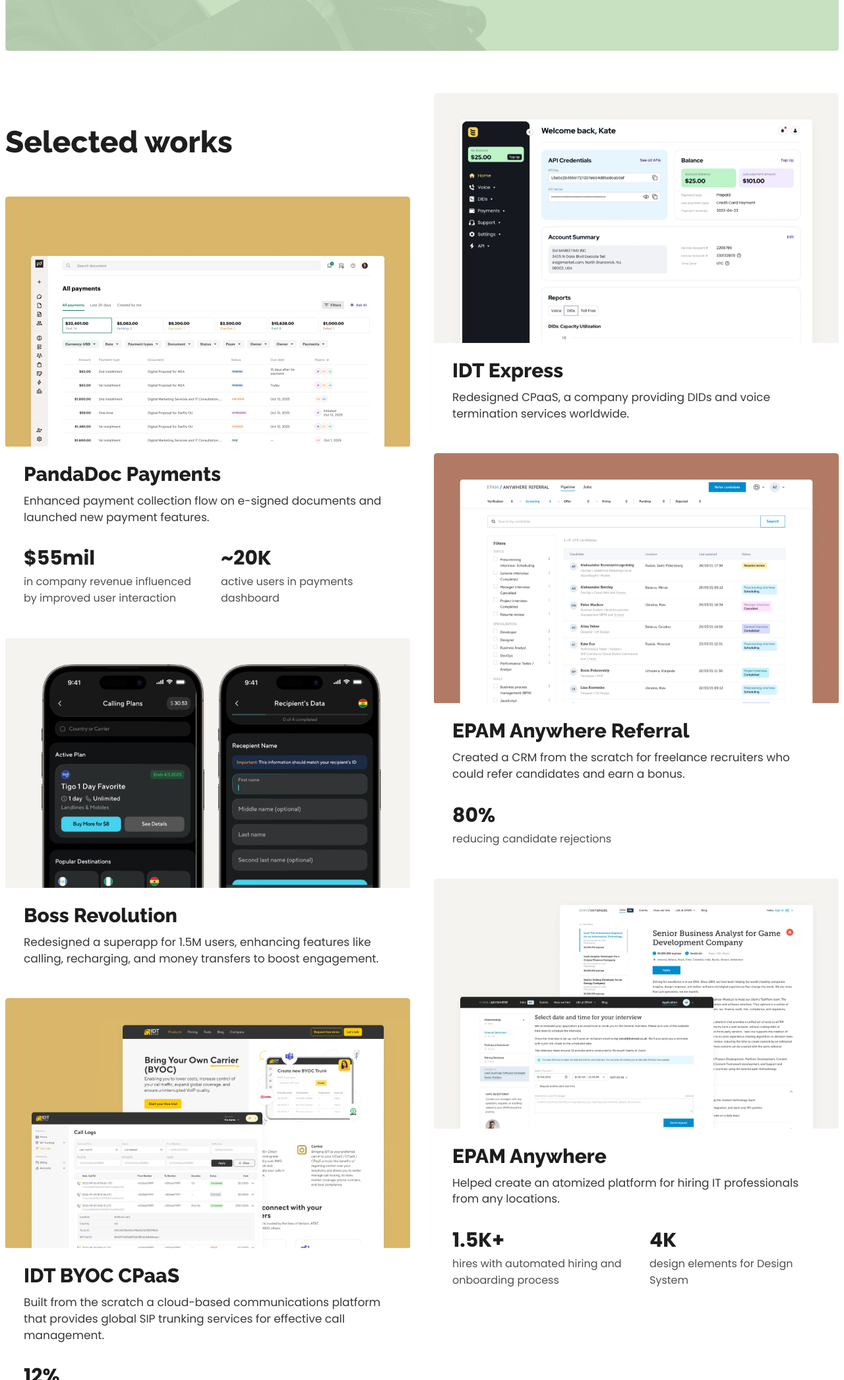
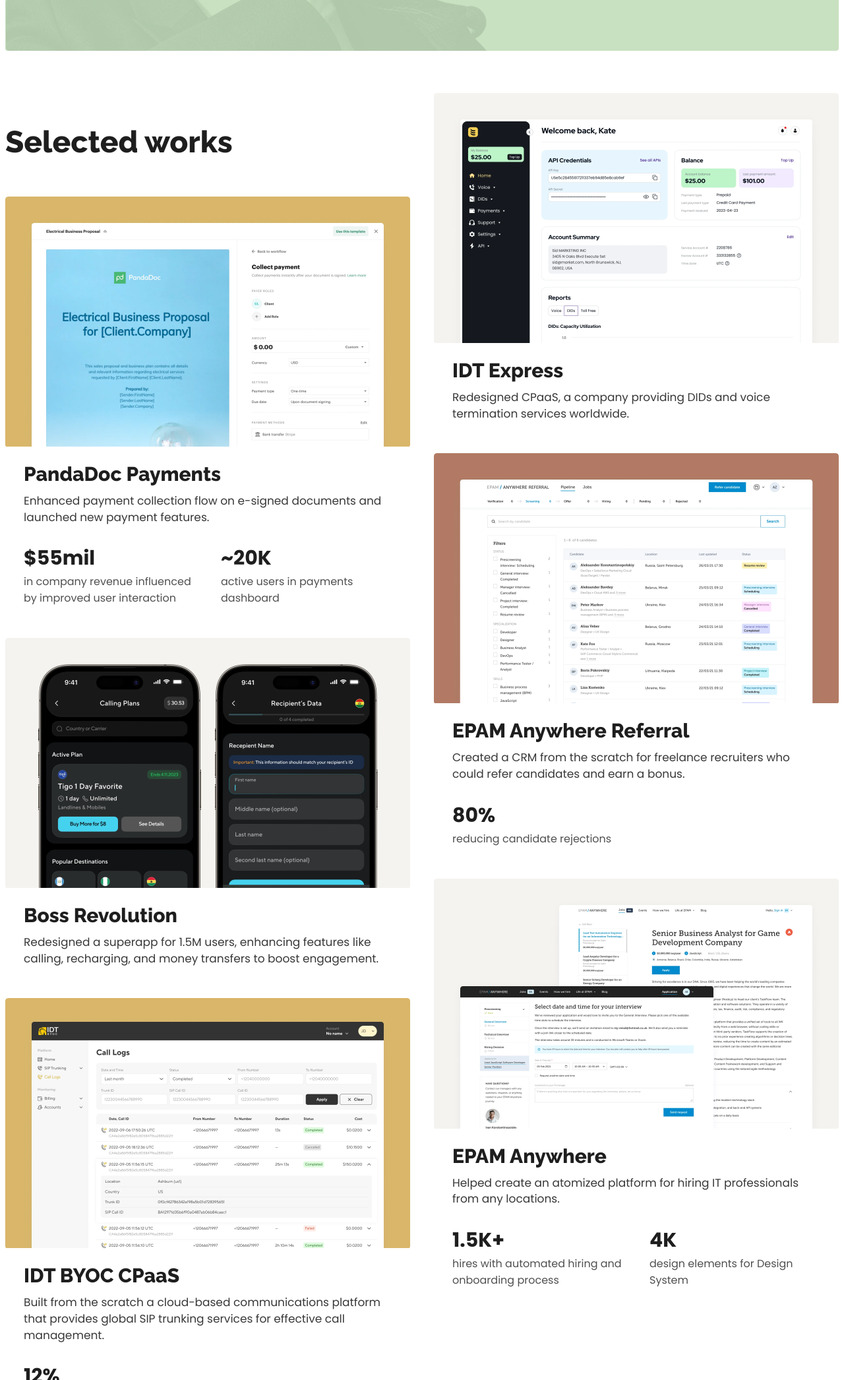
Before and after one commit to zaykaaliena-ctrl/portfolio, a plain HTML site: page index.html in a window 1280 px wide. Shown: the part 629-2721 px from the top of the page at 66% size. Drawn offline with Linux system fonts and the light colour scheme.

Commit message:
Add files via upload

```diff
--- a/index.html
+++ b/index.html
@@ -78,7 +78,7 @@
       <h2 style="margin: 0 0 36px; font-size: 46px; font-weight: 800; letter-spacing: 0px; line-height: 1.15; font-style: normal; font-family: &quot;Raleway&quot;, sans-serif">Selected works</h2>
 
       <a class="work-card" href="pandadoc-payments.html" style="--card: #D9B76A; display: flex; flex-direction: column; gap: 24px; text-decoration: none; color: inherit">
-        <div class="wc-media"><img src="images/home-card-pandadoc-v2.webp" alt="PandaDoc Payments dashboard" style="width: 100%; aspect-ratio: 1.62; object-fit: cover; display: block"></div>
+        <div class="wc-media"><img src="images/card-pandadoc-v3.webp" alt="PandaDoc Payments dashboard" style="width: 100%; aspect-ratio: 1.62; object-fit: cover; display: block"></div>
         <div style="padding: 0 28px; display: flex; flex-direction: column; gap: 10px">
           <h3 style="margin: 0; font-size: 30px; font-weight: 800; line-height: 1.2; letter-spacing: 0px; font-style: normal; font-family: &quot;Raleway&quot;, sans-serif">PandaDoc Payments</h3>
           <p style="margin: 0; font-size: 17px; line-height: 1.45; color: #383838">Enhanced payment collection flow on e-signed documents and launched new payment features.</p>
@@ -90,13 +90,13 @@
       </a>
 
       <a class="work-card" href="boss-revolution.html" style="--card: #F5F3EF; display: flex; flex-direction: column; gap: 24px; text-decoration: none; color: inherit">
-        <div class="wc-media"><img src="images/home-card-1.webp" alt="Boss Revolution mobile app screens" style="width: 100%; aspect-ratio: 1.62; object-fit: cover; display: block"></div>
+        <div class="wc-media"><img src="images/card-boss-v3.webp" alt="Boss Revolution mobile app screens" style="width: 100%; aspect-ratio: 1.62; object-fit: cover; display: block"></div>
         <div style="padding: 0 28px; display: flex; flex-direction: column; gap: 10px">
           <h3 style="margin: 0; font-size: 30px; font-weight: 800; line-height: 1.2; letter-spacing: 0px; font-style: normal; font-family: &quot;Raleway&quot;, sans-serif">Boss Revolution</h3>
           <p style="margin: 0; font-size: 17px; line-height: 1.45; color: #383838">Redesigned a superapp for 1.5M users, enhancing features like calling, recharging, and money transfers to boost engagement.</p>
         </div>
       </a><a class="work-card" href="idt-byoc.html" style="--card: #D9B76A; display: flex; flex-direction: column; gap: 24px; text-decoration: none; color: inherit">
-        <div class="wc-media"><img src="images/home-card-2.webp" alt="IDT BYOC CPaaS screens" style="width: 100%; aspect-ratio: 1.62; object-fit: cover; display: block"></div>
+        <div class="wc-media"><img src="images/card-byoc-v3.webp" alt="IDT BYOC CPaaS screens" style="width: 100%; aspect-ratio: 1.62; object-fit: cover; display: block"></div>
         <div style="padding: 0 28px; display: flex; flex-direction: column; gap: 10px">
           <h3 style="margin: 0; font-size: 30px; font-weight: 800; line-height: 1.2; letter-spacing: 0px; font-style: normal; font-family: &quot;Raleway&quot;, sans-serif">IDT BYOC CPaaS</h3>
           <p style="margin: 0; font-size: 17px; line-height: 1.45; color: #383838">Built from the scratch a cloud-based communications platform that provides global SIP trunking services for effective call management.</p>
@@ -111,7 +111,7 @@
 
     <div style="flex: 1 1 420px; min-width: 0; display: flex; flex-direction: column; gap: 20px">
       <a class="work-card" href="idt-express.html" style="--card: #F5F3EF; display: flex; flex-direction: column; gap: 24px; text-decoration: none; color: inherit">
-        <div class="wc-media"><img src="images/home-card-3.webp" alt="IDT Express dashboard" style="width: 100%; aspect-ratio: 1.62; object-fit: cover; display: block"></div>
+        <div class="wc-media"><img src="images/card-idtexpress-v3.webp" alt="IDT Express dashboard" style="width: 100%; aspect-ratio: 1.62; object-fit: cover; display: block"></div>
         <div style="padding: 0 28px; display: flex; flex-direction: column; gap: 10px">
           <h3 style="margin: 0; font-size: 30px; font-weight: 800; line-height: 1.2; letter-spacing: 0px; font-style: normal; font-family: &quot;Raleway&quot;, sans-serif">IDT Express</h3>
           <p style="margin: 0; font-size: 17px; line-height: 1.45; color: #383838">Redesigned CPaaS, a company providing DIDs and voice termination services worldwide.</p>
@@ -119,7 +119,7 @@
       </a>
 
       <a class="work-card" href="anywhere-referral-crm.html" style="--card: #B17A63; display: flex; flex-direction: column; gap: 24px; text-decoration: none; color: inherit">
-        <div class="wc-media"><img src="images/home-card-4.webp" alt="EPAM Anywhere Referral candidate pipeline" style="width: 100%; aspect-ratio: 1.62; object-fit: cover; display: block"></div>
+        <div class="wc-media"><img src="images/card-referral-v3.webp" alt="EPAM Anywhere Referral candidate pipeline" style="width: 100%; aspect-ratio: 1.62; object-fit: cover; display: block"></div>
         <div style="padding: 0 28px; display: flex; flex-direction: column; gap: 10px">
           <h3 style="margin: 0; font-size: 30px; font-weight: 800; line-height: 1.2; letter-spacing: 0px; font-style: normal; font-family: &quot;Raleway&quot;, sans-serif">EPAM Anywhere Referral</h3>
           <p style="margin: 0; font-size: 17px; line-height: 1.45; color: #383838">Created a CRM from the scratch for freelance recruiters who could refer candidates and earn a bonus.</p>
@@ -130,7 +130,7 @@
       </a>
 
       <a class="work-card" href="epam-anywhere.html" style="--card: #F5F3EF; display: flex; flex-direction: column; gap: 24px; text-decoration: none; color: inherit">
-        <div class="wc-media"><img src="images/home-card-5.webp" alt="EPAM Anywhere job and interview scheduling screens" style="width: 100%; aspect-ratio: 1.62; object-fit: cover; display: block"></div>
+        <div class="wc-media"><img src="images/card-epam-v3.webp" alt="EPAM Anywhere job and interview scheduling screens" style="width: 100%; aspect-ratio: 1.62; object-fit: cover; display: block"></div>
         <div style="padding: 0 28px; display: flex; flex-direction: column; gap: 10px">
           <h3 style="margin: 0; font-size: 30px; font-weight: 800; line-height: 1.2; letter-spacing: 0px; font-style: normal; font-family: &quot;Raleway&quot;, sans-serif">EPAM Anywhere</h3>
           <p style="margin: 0; font-size: 17px; line-height: 1.45; color: #383838">Helped create an atomized platform for hiring IT professionals from any locations.</p>
```
Also changed, not shown: images/card-boss-v3.webp (added), images/card-byoc-v3.webp (added), images/card-epam-v3.webp (added), images/card-idtexpress-v3.webp (added), images/card-pandadoc-v3.webp (added), images/card-referral-v3.webp (added).
